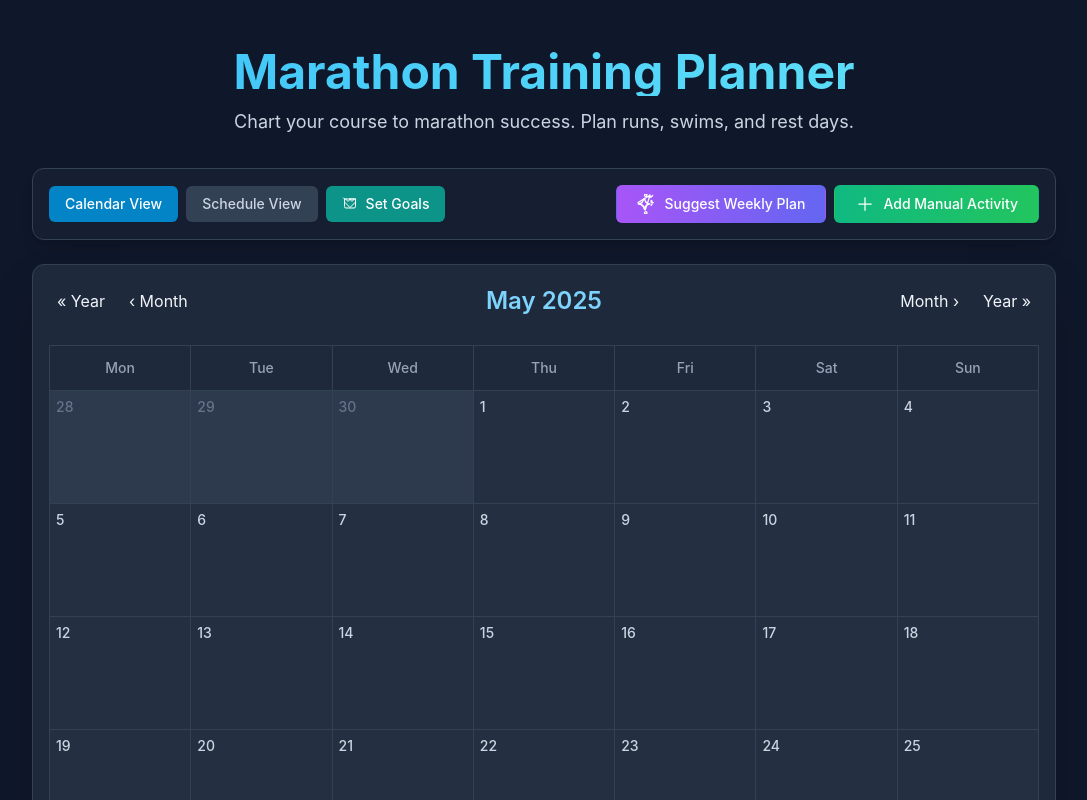
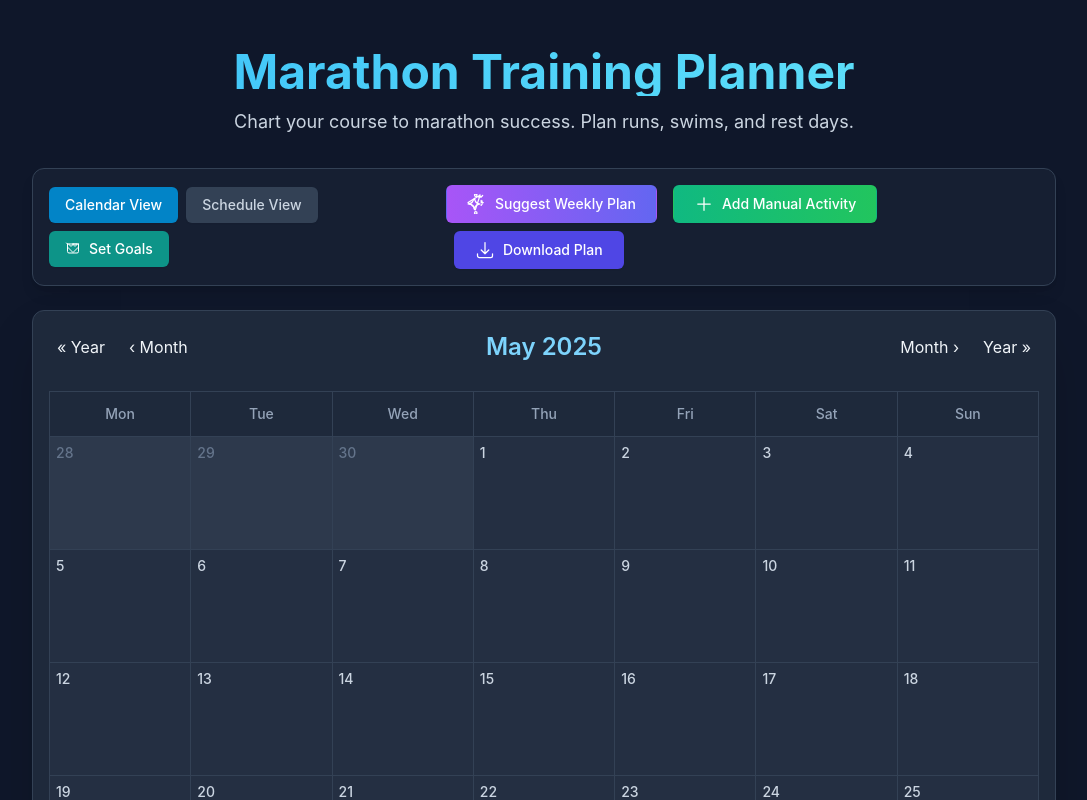
Before and after one commit to TNRProtography/marathon-planner-app, a React (Vite) app in the folder Marathon App/: page / in a window 1280 px wide. Shown: the top 800 px of the page, without its empty margins (96-1183 px from the left). Built offline with nearby package versions, Linux system fonts and the light colour scheme.

Commit message:
Added download calednar button

```diff
--- a/Marathon App/App.tsx
+++ b/Marathon App/App.tsx
@@ -1,4 +1,3 @@
-
 import React, { useState, useCallback, useMemo, useEffect } from 'react';
 import Header from './components/Header';
 import Controls from './components/Controls';
@@ -6,7 +5,7 @@ import CalendarView from './components/CalendarView';
 import ScheduleView from './components/ScheduleView';
 import ActivityModal from './components/ActivityModal';
 import SuggestionModal from './components/SuggestionModal';
-import GoalSettingsPage from './components/GoalSettingsPage'; // New component
+import GoalSettingsPage from './components/GoalSettingsPage';
 import { Activity, ViewMode, ActivityType, SuggestedActivity, UserPreferencesData, WorkDay, ShiftType, TrainingGoalData, MainView } from './types';
 import { fetchTrainingPlanSuggestion } from './services/geminiService';
 
@@ -17,7 +16,7 @@ const formatDateToYYYYMMDD = (date: Date): string => {
 const getNextMonday = (date: Date = new Date()): Date => {
   const d = new Date(date);
   const day = d.getDay();
-  const diff = d.getDate() - day + (day === 0 ? -6 : 1);
+  const diff = d.getDate() - day + (day === 0 ? -6 : 1); // 0 is Sunday, 1 is Monday
   d.setDate(diff);
   d.setHours(0,0,0,0);
   return d;
@@ -31,6 +30,21 @@ const initialTrainingGoals: TrainingGoalData = {
   marathonDate: '',
   longTermNotes: 'Focus on building a consistent base and enjoying the journey!'
 };
+
+// --- HELPER FUNCTION FOR ICS ---
+const formatICSDate = (date: Date, includeTime: boolean = true): string => {
+  const year = date.getUTCFullYear();
+  const month = (date.getUTCMonth() + 1).toString().padStart(2, '0');
+  const day = date.getUTCDate().toString().padStart(2, '0');
+  if (!includeTime) {
+    return `${year}${month}${day}`;
+  }
+  const hours = date.getUTCHours().toString().padStart(2, '0');
+  const minutes = date.getUTCMinutes().toString().padStart(2, '0');
+  const seconds = date.getUTCSeconds().toString().padStart(2, '0');
+  return `${year}${month}${day}T${hours}${minutes}${seconds}Z`;
+};
+// --- END HELPER FUNCTION ---
 
 
 const App: React.FC = () => {
@@ -66,9 +80,8 @@ const App: React.FC = () => {
 
   const handleUpdateTrainingGoals = useCallback((newGoals: TrainingGoalData) => {
     setTrainingGoals(newGoals);
-    setCurrentMainView('planner'); // Switch back to planner after saving goals
+    setCurrentMainView('planner');
   }, []);
-
 
   const handleAddActivity = useCallback((activity: Omit<Activity, 'id'>) => {
     setActivities(prev => [...prev, { ...activity, id: crypto.randomUUID() }]);
@@ -110,6 +123,7 @@ const App: React.FC = () => {
     setSuggestedActivities([]);
 
     try {
+      // ... (your existing prompt generation logic - keep it as is)
       const { planStartDate, generalNotes, workSchedule, lastWeekFeedback } = preferences;
 
       const workScheduleString = workSchedule.map(day =>
@@ -179,18 +193,19 @@ const App: React.FC = () => {
       `;
 
       const suggestions = await fetchTrainingPlanSuggestion(prompt);
-      setSuggestedActivities(suggestions.slice(0, 7));
+      setSuggestedActivities(suggestions.slice(0, 7)); // Ensure only 7 days are taken
     } catch (error) {
       console.error("Failed to fetch suggestions:", error);
       setSuggestionError(error instanceof Error ? error.message : "An unknown error occurred while fetching suggestions.");
     } finally {
       setIsSuggestingPlan(false);
     }
-  }, [trainingGoals]); // Added trainingGoals dependency
+  }, [trainingGoals]);
 
   const addSuggestedActivityToPlan = useCallback((suggestedActivity: SuggestedActivity) => {
     handleAddActivity(suggestedActivity);
-    setSuggestedActivities(prev => prev.filter(sa => !(sa.date === suggestedActivity.date && sa.type === suggestedActivity.type && sa.notes === suggestedActivity.notes) ));
+    // Optionally, remove from suggested list or mark as added to prevent re-adding
+    // For now, just adding. You might want more sophisticated logic here.
   }, [handleAddActivity]);
 
   const initialUserPreferences = useMemo((): UserPreferencesData => {
@@ -213,6 +228,78 @@ const App: React.FC = () => {
     };
   }, []);
 
+  // --- DOWNLOAD CALENDAR FUNCTION ---
+  const handleDownloadCalendar = useCallback(() => {
+    const today = new Date();
+    today.setHours(0, 0, 0, 0);
+
+    const futureActivities = activities.filter(activity => {
+      const activityDate = new Date(activity.date + 'T00:00:00');
+      return activityDate >= today;
+    });
+
+    if (futureActivities.length === 0) {
+      alert("No upcoming activities to download.");
+      return;
+    }
+
+    let icsContent = "BEGIN:VCALENDAR\r\n";
+    icsContent += "VERSION:2.0\r\n";
+    icsContent += "PRODID:-//MarathonPlanner//YourApp//EN\r\n"; // Customized PRODID
+    icsContent += "CALSCALE:GREGORIAN\r\n";
+    icsContent += "METHOD:PUBLISH\r\n";
+    icsContent += "X-WR-CALNAME:Marathon Training Plan\r\n";
+
+
+    futureActivities.forEach((activity, index) => { // Added index for UID generation if ID is missing
+      const activityDate = new Date(activity.date + 'T00:00:00');
+
+      const dtstart = formatICSDate(activityDate, false);
+      const dtendOriginal = new Date(activityDate);
+      dtendOriginal.setDate(activityDate.getDate() + 1);
+      const dtend = formatICSDate(dtendOriginal, false);
+
+      // Ensure activity.id exists, or generate a fallback.
+      // crypto.randomUUID() is good for new activities, but for existing ones, use their stored ID.
+      // If an activity object might not have an ID yet (e.g. before being saved), provide a temporary one for ICS.
+      const eventUID = activity.id
+                       ? `${activity.id}@marathonplanner.app`
+                       : `${formatDateToYYYYMMDD(activityDate)}-${activity.type}-${index}@marathonplanner.app`;
+
+      icsContent += "BEGIN:VEVENT\r\n";
+      icsContent += `UID:${eventUID}\r\n`;
+      icsContent += `DTSTAMP:${formatICSDate(new Date())}\r\n`;
+      icsContent += `DTSTART;VALUE=DATE:${dtstart}\r\n`;
+      icsContent += `DTEND;VALUE=DATE:${dtend}\r\n`;
+
+      let summary = `${activity.type}`;
+      if (activity.type === ActivityType.RUN && activity.distanceKm) {
+        summary += ` - ${activity.distanceKm} km`;
+      }
+      summary += ` (${activity.durationMinutes} min)`;
+      icsContent += `SUMMARY:${summary.replace(/[,;\\]/g, '\\$&')}\r\n`; // Escape common special chars
+
+      if (activity.notes) {
+        const description = activity.notes.replace(/\\/g, "\\\\").replace(/;/g, "\\;").replace(/,/g, "\\,").replace(/\n/g, "\\n");
+        icsContent += `DESCRIPTION:${description}\r\n`;
+      }
+      icsContent += "END:VEVENT\r\n";
+    });
+
+    icsContent += "END:VCALENDAR\r\n";
+
+    const blob = new Blob([icsContent], { type: 'text/calendar;charset=utf-8;' });
+    const link = document.createElement("a");
+    const url = URL.createObjectURL(blob);
+    link.setAttribute("href", url);
+    link.setAttribute("download", "marathon_training_plan.ics");
+    link.style.visibility = 'hidden';
+    document.body.appendChild(link);
+    link.click();
+    document.body.removeChild(link);
+    URL.revokeObjectURL(url);
+  }, [activities]); // Dependency: activities array
+  // --- END DOWNLOAD CALENDAR FUNCTION ---
 
   return (
     <div className="min-h-screen bg-slate-900 text-slate-100 flex flex-col items-center p-4 selection:bg-sky-500 selection:text-white">
@@ -231,6 +318,7 @@ const App: React.FC = () => {
             onSuggestPlan={() => setIsSuggestionModalOpen(true)}
             isSuggestingPlan={isSuggestingPlan}
             onSetGoals={() => setCurrentMainView('goalSettings')}
+            onDownloadCalendar={handleDownloadCalendar} // <-- Pass the handler to Controls
           />
           <main className="w-full max-w-5xl mx-auto mt-6 flex-grow">
             {currentPlannerView === 'calendar' ? (
@@ -252,7 +340,8 @@ const App: React.FC = () => {
         </>
       )}
 
-      {currentMainView === 'goalSettings' && (
+      {/* ... (rest of your App.tsx, GoalSettingsPage, modals, footer) ... */}
+       {currentMainView === 'goalSettings' && (
         <GoalSettingsPage
           initialGoals={trainingGoals}
           onSaveGoals={handleUpdateTrainingGoals}
--- a/Marathon App/components/Controls.tsx
+++ b/Marathon App/components/Controls.tsx
@@ -1,4 +1,3 @@
-
 import React from 'react';
 import { ViewMode } from '../types';
 
@@ -8,13 +7,26 @@ interface ControlsProps {
   onAddActivity: () => void;
   onSuggestPlan: () => void;
   isSuggestingPlan: boolean;
-  onSetGoals: () => void; // New prop to handle navigation to goal settings
+  onSetGoals: () => void;
+  onDownloadCalendar: () => void; // <-- ADD THIS NEW PROP
 }
 
-const Controls: React.FC<ControlsProps> = ({ currentView, onViewChange, onAddActivity, onSuggestPlan, isSuggestingPlan, onSetGoals }) => {
+const Controls: React.FC<ControlsProps> = ({
+  currentView,
+  onViewChange,
+  onAddActivity,
+  onSuggestPlan,
+  isSuggestingPlan,
+  onSetGoals,
+  onDownloadCalendar, // <-- DESTRUCTURE THE NEW PROP
+}) => {
   const commonButtonStyles = "px-4 py-2 text-sm font-medium rounded-md shadow-sm focus:outline-none focus:ring-2 focus:ring-offset-2 focus:ring-offset-slate-900 focus:ring-sky-500 transition-colors duration-150 ease-in-out";
   const activeButtonStyles = "bg-sky-600 text-white hover:bg-sky-700";
   const inactiveButtonStyles = "bg-slate-700 text-slate-300 hover:bg-slate-600";
+
+  // Adjusted for consistency with other action buttons
+  const actionButtonBaseStyles = "inline-flex items-center justify-center px-5 py-2 border border-transparent text-sm font-medium rounded-md shadow-sm text-white focus:outline-none focus:ring-2 focus:ring-offset-2 focus:ring-offset-slate-900 transition-all duration-150 ease-in-out";
+
 
   return (
     <div className="w-full max-w-5xl mx-auto flex flex-col sm:flex-row justify-between items-center gap-4 p-4 bg-slate-800/50 rounded-xl shadow-lg border border-slate-700">
@@ -44,11 +56,11 @@ const Controls: React.FC<ControlsProps> = ({ currentView, onViewChange, onAddAct
           Set Goals
         </button>
       </div>
-      <div className="flex space-x-2">
+      <div className="flex flex-wrap gap-2 sm:space-x-2"> {/* Added flex-wrap and gap-2 for better responsiveness */}
         <button
           onClick={onSuggestPlan}
           disabled={isSuggestingPlan}
-          className="inline-flex items-center justify-center px-5 py-2 border border-transparent text-sm font-medium rounded-md shadow-sm text-white bg-gradient-to-r from-purple-500 to-indigo-500 hover:from-purple-600 hover:to-indigo-600 focus:outline-none focus:ring-2 focus:ring-offset-2 focus:ring-offset-slate-900 focus:ring-purple-500 transition-all duration-150 ease-in-out disabled:opacity-50 disabled:cursor-not-allowed"
+          className={`${actionButtonBaseStyles} bg-gradient-to-r from-purple-500 to-indigo-500 hover:from-purple-600 hover:to-indigo-600 focus:ring-purple-500 disabled:opacity-50 disabled:cursor-not-allowed`}
         >
           {isSuggestingPlan ? (
             <>
@@ -60,24 +72,36 @@ const Controls: React.FC<ControlsProps> = ({ currentView, onViewChange, onAddAct
             </>
           ) : (
             <>
-          <svg xmlns="http://www.w3.org/2000/svg" fill="none" viewBox="0 0 24 24" strokeWidth={1.5} stroke="currentColor" className="w-5 h-5 mr-2">
-          <path strokeLinecap="round" strokeLinejoin="round" d="M9.813 15.904L9 18.75l-.813-2.846a4.5 4.5 0 00-3.09-3.09L1.25 12l2.846-.813a4.5 4.5 0 003.09-3.09L9 5.25l.813 2.846a4.5 4.5 0 003.09 3.09L15.75 12l-2.846.813a4.5 4.5 0 00-3.09 3.09zM18.25 12L17 13.75M17 10.25l1.25-1.75M17 10.25V7.5M17 10.25H19.5M12 1.25C12 2.05 11.35 2.75 10.5 2.75C9.65 2.75 9 2.05 9 1.25C9 0.45 9.65 0 10.5 0C11.35 0 12 0.45 12 1.25z" />
-          <path strokeLinecap="round" strokeLinejoin="round" d="M12 22.75C12 21.95 11.35 21.25 10.5 21.25C9.65 21.25 9 21.95 9 22.75C9 23.55 9.65 24 10.5 24C11.35 24 12 23.55 12 22.75z" />
-          <path strokeLinecap="round" strokeLinejoin="round" d="M15.508 2.006a1 1 0 00-1.016.017L1.25 10.25l1.004 1.004 2.846.813a4.5 4.5 0 003.09 3.09l.813 2.846 1.004 1.004L15.508 2.006zM15.508 2.006L13.75 3M15.508 2.006L17 3.75M13.75 3l1.758-1.994M13.75 3H11M17 3.75l1.758-1.994M17 3.75H14.25" />
-          </svg>
+              <svg xmlns="http://www.w3.org/2000/svg" fill="none" viewBox="0 0 24 24" strokeWidth={1.5} stroke="currentColor" className="w-5 h-5 mr-2">
+              <path strokeLinecap="round" strokeLinejoin="round" d="M9.813 15.904L9 18.75l-.813-2.846a4.5 4.5 0 00-3.09-3.09L1.25 12l2.846-.813a4.5 4.5 0 003.09-3.09L9 5.25l.813 2.846a4.5 4.5 0 003.09 3.09L15.75 12l-2.846.813a4.5 4.5 0 00-3.09 3.09zM18.25 12L17 13.75M17 10.25l1.25-1.75M17 10.25V7.5M17 10.25H19.5M12 1.25C12 2.05 11.35 2.75 10.5 2.75C9.65 2.75 9 2.05 9 1.25C9 0.45 9.65 0 10.5 0C11.35 0 12 0.45 12 1.25z" />
+              <path strokeLinecap="round" strokeLinejoin="round" d="M12 22.75C12 21.95 11.35 21.25 10.5 21.25C9.65 21.25 9 21.95 9 22.75C9 23.55 9.65 24 10.5 24C11.35 24 12 23.55 12 22.75z" />
+              <path strokeLinecap="round" strokeLinejoin="round" d="M15.508 2.006a1 1 0 00-1.016.017L1.25 10.25l1.004 1.004 2.846.813a4.5 4.5 0 003.09 3.09l.813 2.846 1.004 1.004L15.508 2.006zM15.508 2.006L13.75 3M15.508 2.006L17 3.75M13.75 3l1.758-1.994M13.75 3H11M17 3.75l1.758-1.994M17 3.75H14.25" />
+              </svg>
               Suggest Weekly Plan
             </>
           )}
         </button>
         <button
           onClick={onAddActivity}
-          className="inline-flex items-center justify-center px-5 py-2 border border-transparent text-sm font-medium rounded-md shadow-sm text-white bg-gradient-to-r from-emerald-500 to-green-500 hover:from-emerald-600 hover:to-green-600 focus:outline-none focus:ring-2 focus:ring-offset-2 focus:ring-offset-slate-900 focus:ring-emerald-500 transition-all duration-150 ease-in-out"
+          className={`${actionButtonBaseStyles} bg-gradient-to-r from-emerald-500 to-green-500 hover:from-emerald-600 hover:to-green-600 focus:ring-emerald-500`}
         >
           <svg xmlns="http://www.w3.org/2000/svg" fill="none" viewBox="0 0 24 24" strokeWidth={1.5} stroke="currentColor" className="w-5 h-5 mr-2">
             <path strokeLinecap="round" strokeLinejoin="round" d="M12 4.5v15m7.5-7.5h-15" />
           </svg>
           Add Manual Activity
         </button>
+        {/* --- ADDED DOWNLOAD BUTTON --- */}
+        <button
+          onClick={onDownloadCalendar}
+          className={`${actionButtonBaseStyles} bg-indigo-600 hover:bg-indigo-700 focus:ring-indigo-500`}
+          title="Download upcoming activities as an ICS calendar file"
+        >
+          <svg xmlns="http://www.w3.org/2000/svg" fill="none" viewBox="0 0 24 24" strokeWidth={1.5} stroke="currentColor" className="w-5 h-5 mr-2">
+            <path strokeLinecap="round" strokeLinejoin="round" d="M3 16.5v2.25A2.25 2.25 0 005.25 21h13.5A2.25 2.25 0 0021 18.75V16.5M16.5 12L12 16.5m0 0L7.5 12m4.5 4.5V3" />
+          </svg>
+          Download Plan
+        </button>
+        {/* --- END ADDED DOWNLOAD BUTTON --- */}
       </div>
     </div>
   );
```
